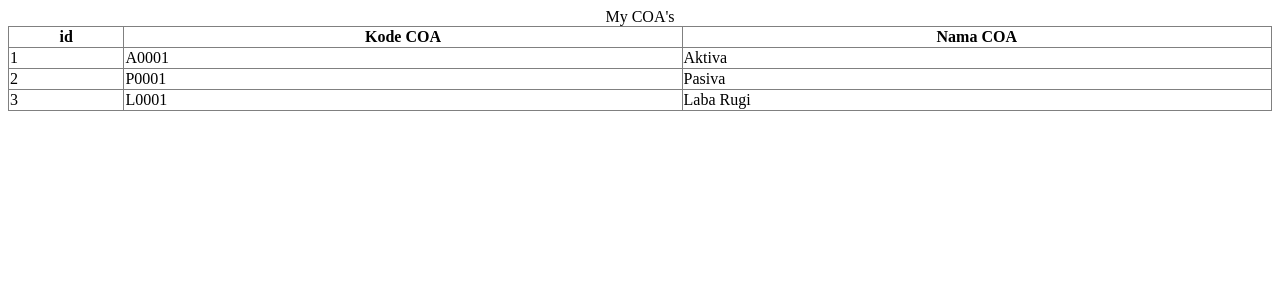
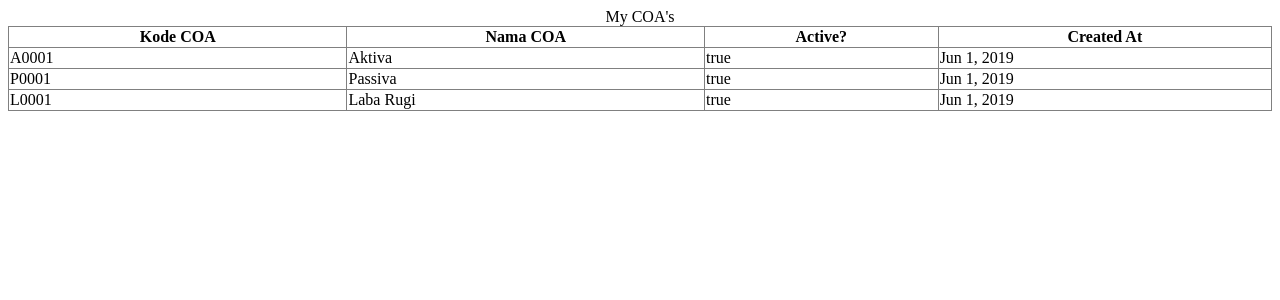
Before and after one commit to v13nr/coa-angular, an Angular app in the folder coa/: page /coas in a window 1280 px wide. Shown: the top 300 px of the page. Built offline with nearby package versions, Linux system fonts and the light colour scheme.

Commit message:
*ngFor for Class COA

```diff
--- a/coa/src/app/angular/list-coas/list-coas.component.html
+++ b/coa/src/app/angular/list-coas/list-coas.component.html
@@ -2,16 +2,18 @@
   <caption>My COA's</caption>
   <thead>
     <tr>
-      <th>id</th>
       <th>Kode COA</th>
       <th>Nama COA</th>
+      <th>Active?</th>
+      <th>Created At</th>
     </tr>
   </thead>
   <tbody>
     <tr *ngFor="let coa of coas">
-      <td>{{coa.id}}</td>
       <td>{{coa.kode_coa}}</td>
       <td>{{coa.nama_coa}}</td>
+      <td>{{coa.active}}</td>
+      <td>{{coa.created_date | date}}</td>
     </tr>
   </tbody>
 </table>
--- a/coa/src/app/angular/list-coas/list-coas.component.ts
+++ b/coa/src/app/angular/list-coas/list-coas.component.ts
@@ -10,10 +10,15 @@ export class ListCoasComponent implements OnInit {
   constructor() { }
 
   coas = [
+    new coa(1,'A0001','Aktiva',true,new Date()),
+    new coa(2,'P0001','Passiva',true,new Date()),
+    new coa(3,'L0001','Laba Rugi',true,new Date()),
+
+    /*
     {id:1, kode_coa: 'A0001', nama_coa:'Aktiva'},
     {id:2, kode_coa: 'P0001', nama_coa:'Pasiva'},
     {id:3, kode_coa: 'L0001', nama_coa:'Laba Rugi'},
-
+    */
   ]
   coa = {
     id:1,
@@ -25,3 +30,15 @@ export class ListCoasComponent implements OnInit {
   }
 
 }
+
+export class coa{
+  constructor(
+    public id: number,
+    public kode_coa: string,
+    public nama_coa: string,
+    public active: boolean,
+    public created_date: Date
+  ){
+
+  }
+}
```
